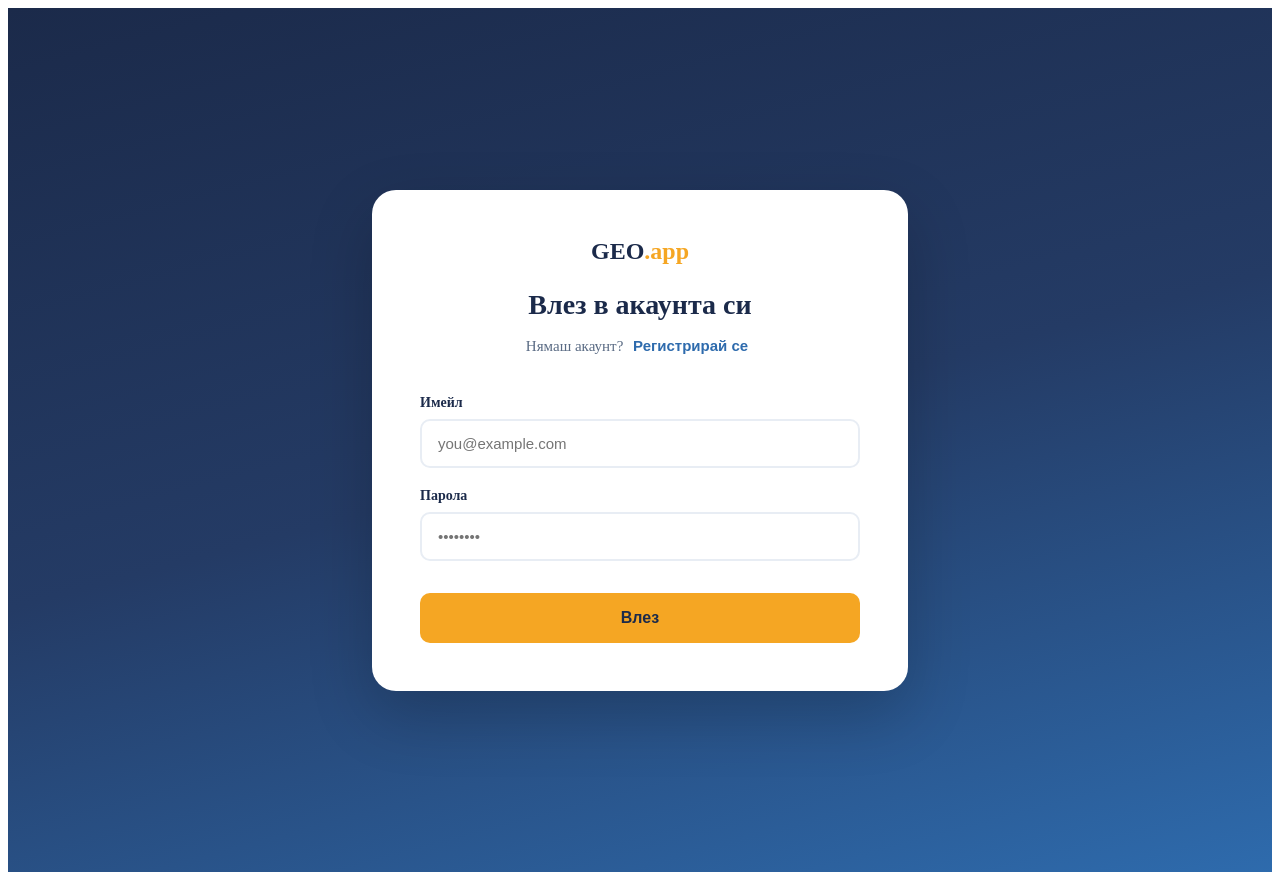
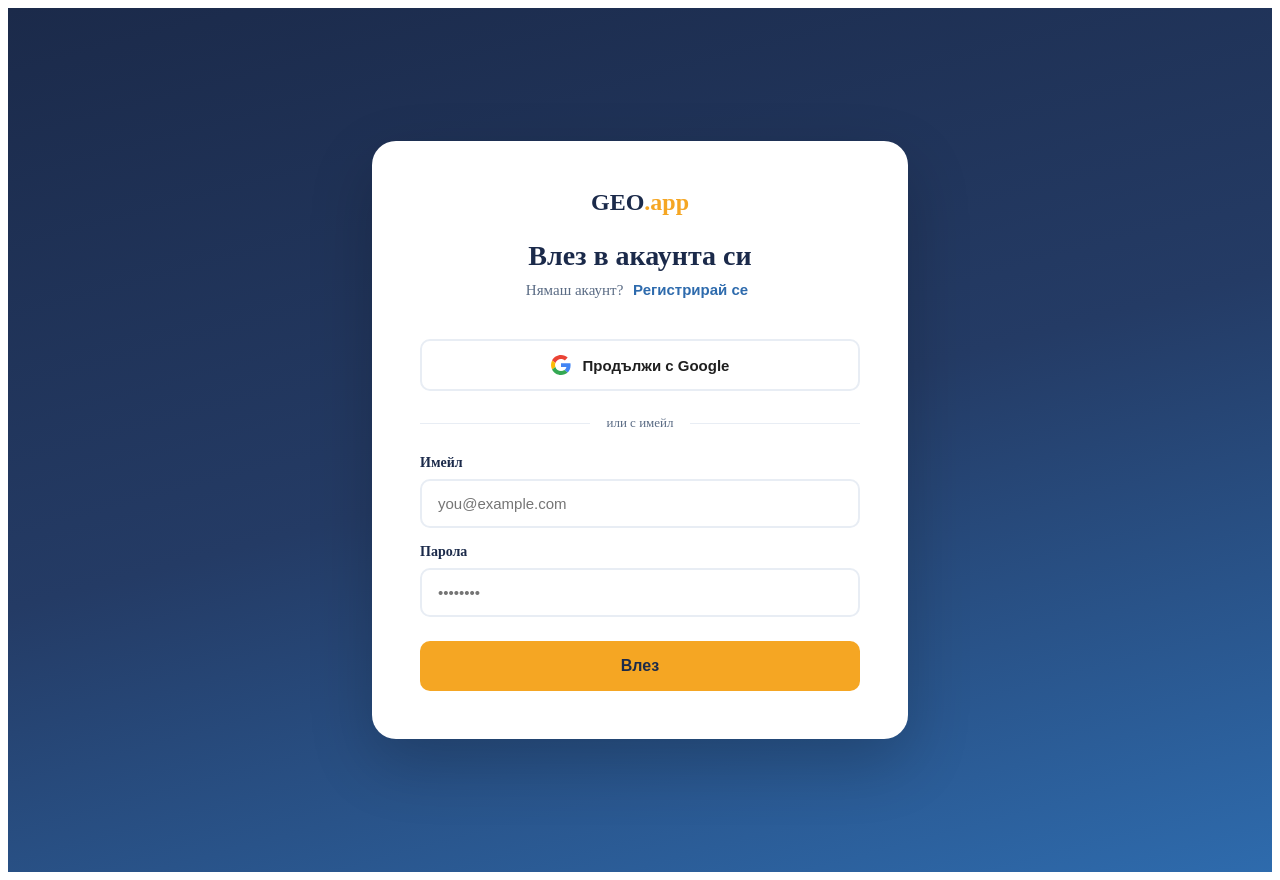
Before and after one commit to tedokr/geo-ap, a Next.js app: page /login in a window 1280 px wide. Built offline with nearby package versions, Linux system fonts and the light colour scheme; no server answers.

Commit message:
Update page.tsx

```diff
--- a/app/login/page.tsx
+++ b/app/login/page.tsx
@@ -11,6 +11,26 @@ const COLORS = {
   textMuted: "#5A6B84",
 }
 
+const SUPABASE_URL = process.env.NEXT_PUBLIC_SUPABASE_URL!
+const SUPABASE_ANON_KEY = process.env.NEXT_PUBLIC_SUPABASE_ANON_KEY!
+
+async function signInWithGoogle() {
+  const res = await fetch(`${SUPABASE_URL}/auth/v1/authorize?provider=google&redirect_to=${encodeURIComponent('https://geo-ap.vercel.app/dashboard')}`, {
+    headers: { apikey: SUPABASE_ANON_KEY }
+  })
+  window.location.href = `${SUPABASE_URL}/auth/v1/authorize?provider=google&redirect_to=${encodeURIComponent('https://geo-ap.vercel.app/dashboard')}`
+}
+
+async function signInWithEmail(email: string, password: string, isLogin: boolean) {
+  const endpoint = isLogin ? 'token?grant_type=password' : 'signup'
+  const res = await fetch(`${SUPABASE_URL}/auth/v1/${endpoint}`, {
+    method: 'POST',
+    headers: { 'Content-Type': 'application/json', apikey: SUPABASE_ANON_KEY },
+    body: JSON.stringify({ email, password })
+  })
+  return res.json()
+}
+
 export default function LoginPage() {
   const [isLogin, setIsLogin] = useState(true)
   const [email, setEmail] = useState('')
@@ -19,12 +39,18 @@ export default function LoginPage() {
   const [message, setMessage] = useState('')
 
   const handleSubmit = async () => {
+    if (!email || !password) return
     setLoading(true)
     setMessage('')
-    setTimeout(() => {
-      setLoading(false)
-      setMessage(isLogin ? 'Влизане успешно! 🎉' : 'Акаунтът е създаден! Провери имейла си. 📧')
-    }, 1500)
+    const data = await signInWithEmail(email, password, isLogin)
+    setLoading(false)
+    if (data.error) {
+      setMessage('❌ ' + data.error_description || data.error)
+    } else if (!isLogin) {
+      setMessage('📧 Провери имейла си за потвърждение!')
+    } else {
+      window.location.href = '/dashboard'
+    }
   }
 
   return (
@@ -37,15 +63,35 @@ export default function LoginPage() {
           <h1 style={{ fontSize: 28, fontWeight: 800, color: COLORS.navy, marginTop: 24, marginBottom: 8 }}>
             {isLogin ? 'Влез в акаунта си' : 'Създай акаунт'}
           </h1>
-          <p style={{ color: COLORS.textMuted, fontSize: 15 }}>
+          <p style={{ color: COLORS.textMuted, fontSize: 15, margin: 0 }}>
             {isLogin ? 'Нямаш акаунт?' : 'Вече имаш акаунт?'}{' '}
-            <button onClick={() => setIsLogin(!isLogin)} style={{ background: 'none', border: 'none', color: COLORS.blue, fontWeight: 600, cursor: 'pointer', fontSize: 15 }}>
+            <button onClick={() => { setIsLogin(!isLogin); setMessage('') }} style={{ background: 'none', border: 'none', color: COLORS.blue, fontWeight: 600, cursor: 'pointer', fontSize: 15 }}>
               {isLogin ? 'Регистрирай се' : 'Влез'}
             </button>
           </p>
         </div>
 
-        <div style={{ marginBottom: 20 }}>
+        {/* Google бутон */}
+        <button
+          onClick={signInWithGoogle}
+          style={{ width: '100%', background: COLORS.white, color: '#1f1f1f', padding: '14px', borderRadius: 10, border: `2px solid ${COLORS.lightGray}`, fontSize: 15, fontWeight: 600, cursor: 'pointer', display: 'flex', alignItems: 'center', justifyContent: 'center', gap: 12, marginBottom: 24 }}
+        >
+          <svg width="20" height="20" viewBox="0 0 48 48">
+            <path fill="#EA4335" d="M24 9.5c3.54 0 6.71 1.22 9.21 3.6l6.85-6.85C35.9 2.38 30.47 0 24 0 14.62 0 6.51 5.38 2.56 13.22l7.98 6.19C12.43 13.72 17.74 9.5 24 9.5z"/>
+            <path fill="#4285F4" d="M46.98 24.55c0-1.57-.15-3.09-.38-4.55H24v9.02h12.94c-.58 2.96-2.26 5.48-4.78 7.18l7.73 6c4.51-4.18 7.09-10.36 7.09-17.65z"/>
+            <path fill="#FBBC05" d="M10.53 28.59c-.48-1.45-.76-2.99-.76-4.59s.27-3.14.76-4.59l-7.98-6.19C.92 16.46 0 20.12 0 24c0 3.88.92 7.54 2.56 10.78l7.97-6.19z"/>
+            <path fill="#34A853" d="M24 48c6.48 0 11.93-2.13 15.89-5.81l-7.73-6c-2.15 1.45-4.92 2.3-8.16 2.3-6.26 0-11.57-4.22-13.47-9.91l-7.98 6.19C6.51 42.62 14.62 48 24 48z"/>
+          </svg>
+          Продължи с Google
+        </button>
+
+        <div style={{ display: 'flex', alignItems: 'center', gap: 16, marginBottom: 24 }}>
+          <div style={{ flex: 1, height: 1, background: COLORS.lightGray }} />
+          <span style={{ color: COLORS.textMuted, fontSize: 13 }}>или с имейл</span>
+          <div style={{ flex: 1, height: 1, background: COLORS.lightGray }} />
+        </div>
+
+        <div style={{ marginBottom: 16 }}>
           <label style={{ display: 'block', fontSize: 14, fontWeight: 600, color: COLORS.navy, marginBottom: 8 }}>Имейл</label>
           <input
             type="email"
@@ -56,19 +102,20 @@ export default function LoginPage() {
           />
         </div>
 
-        <div style={{ marginBottom: 32 }}>
+        <div style={{ marginBottom: 24 }}>
           <label style={{ display: 'block', fontSize: 14, fontWeight: 600, color: COLORS.navy, marginBottom: 8 }}>Парола</label>
           <input
             type="password"
             value={password}
             onChange={e => setPassword(e.target.value)}
+            onKeyDown={e => e.key === 'Enter' && handleSubmit()}
             placeholder="••••••••"
             style={{ width: '100%', padding: '14px 16px', borderRadius: 10, border: `2px solid ${COLORS.lightGray}`, fontSize: 15, outline: 'none', boxSizing: 'border-box' }}
           />
         </div>
 
         {message && (
-          <div style={{ background: message.includes('успешно') || message.includes('създаден') ? '#f0fdf4' : '#fef2f2', border: `1px solid ${message.includes('успешно') || message.includes('създаден') ? '#86efac' : '#fca5a5'}`, borderRadius: 10, padding: '12px 16px', marginBottom: 20, color: message.includes('успешно') || message.includes('създаден') ? '#166534' : '#991b1b', fontSize: 14 }}>
+          <div style={{ background: message.includes('❌') ? '#fef2f2' : '#f0fdf4', border: `1px solid ${message.includes('❌') ? '#fca5a5' : '#86efac'}`, borderRadius: 10, padding: '12px 16px', marginBottom: 20, color: message.includes('❌') ? '#991b1b' : '#166534', fontSize: 14 }}>
             {message}
           </div>
         )}
```
